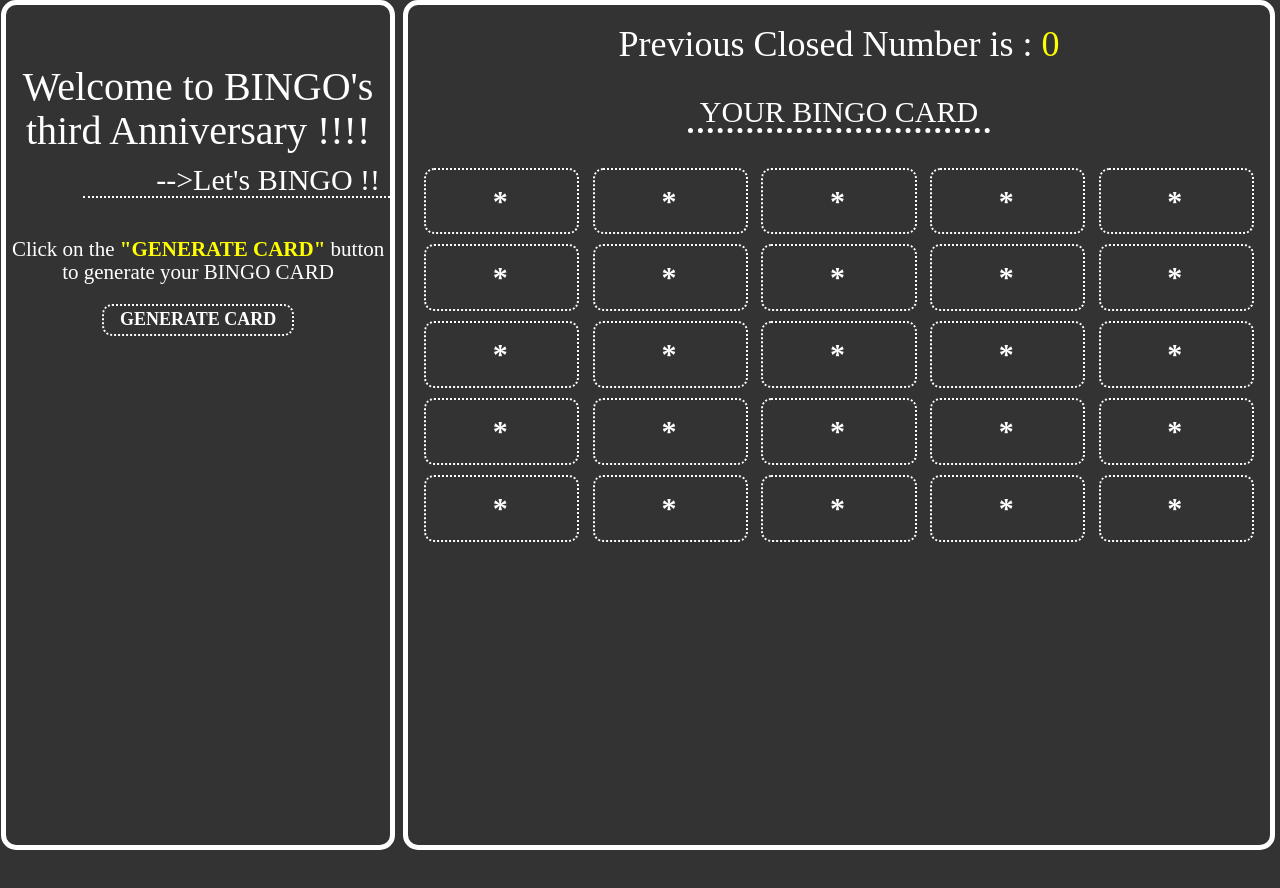
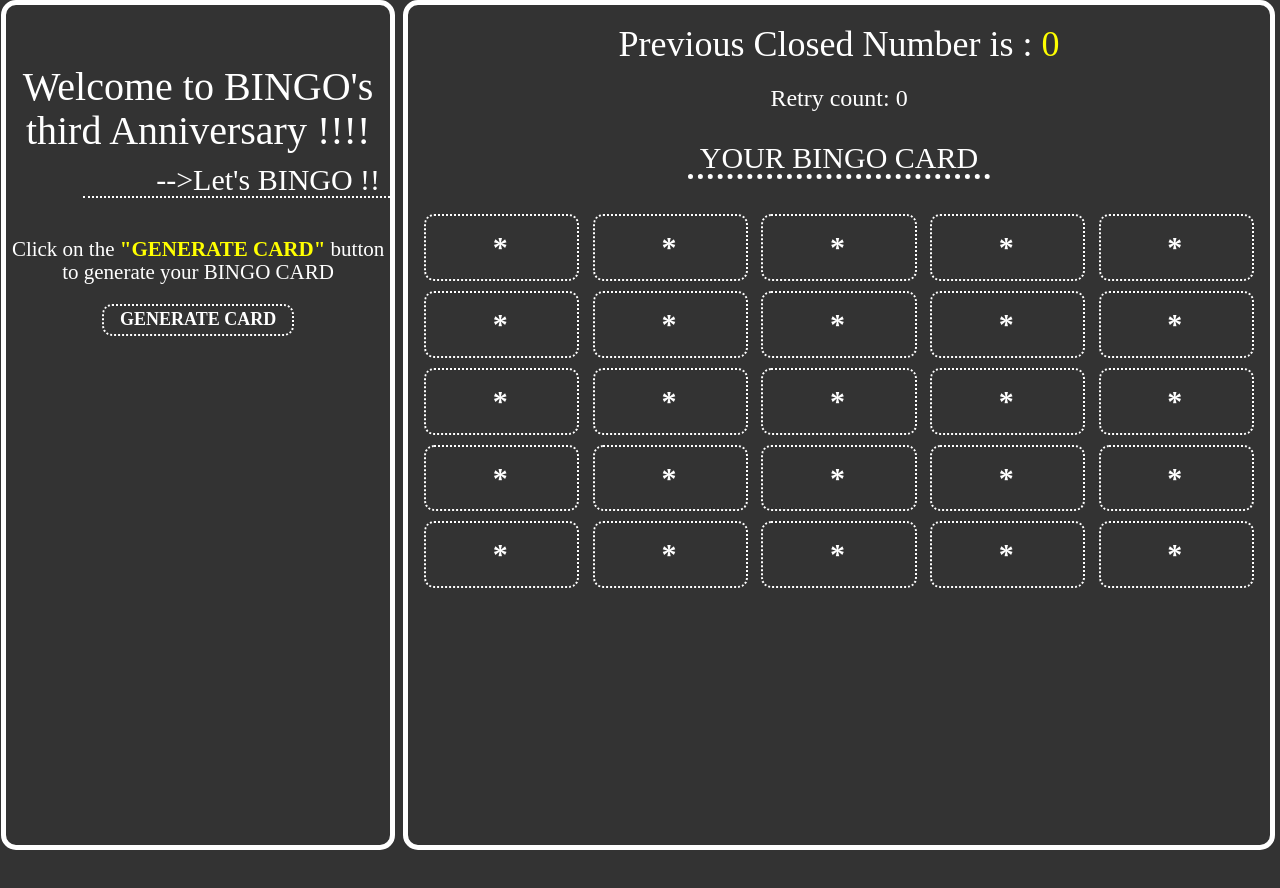
Before and after one commit to venamvalikudhu/bingo-game-players, a plain HTML site: page index.html in a window 1280 px wide. Drawn offline with nearby package versions, Linux system fonts and the light colour scheme; a web font is replaced by a local one.

Commit message:
Update index.html

```diff
--- a/index.html
+++ b/index.html
@@ -28,6 +28,7 @@
 
 <div class="main-screen-2" id="screen-1">
 <h1>Previous Closed Number is : <span style="color:yellow" id="last-number">0</span></h1>
+<h3>Retry count: <span class="rety-count" id="retry-count">0</span></h3>
 <h2>YOUR BINGO CARD</h2>
 
 <div class="bingo-overall-board">
@@ -108,6 +109,7 @@
 </button>
 </div>
 </div>
+
 </div>
 </main>
 
```
